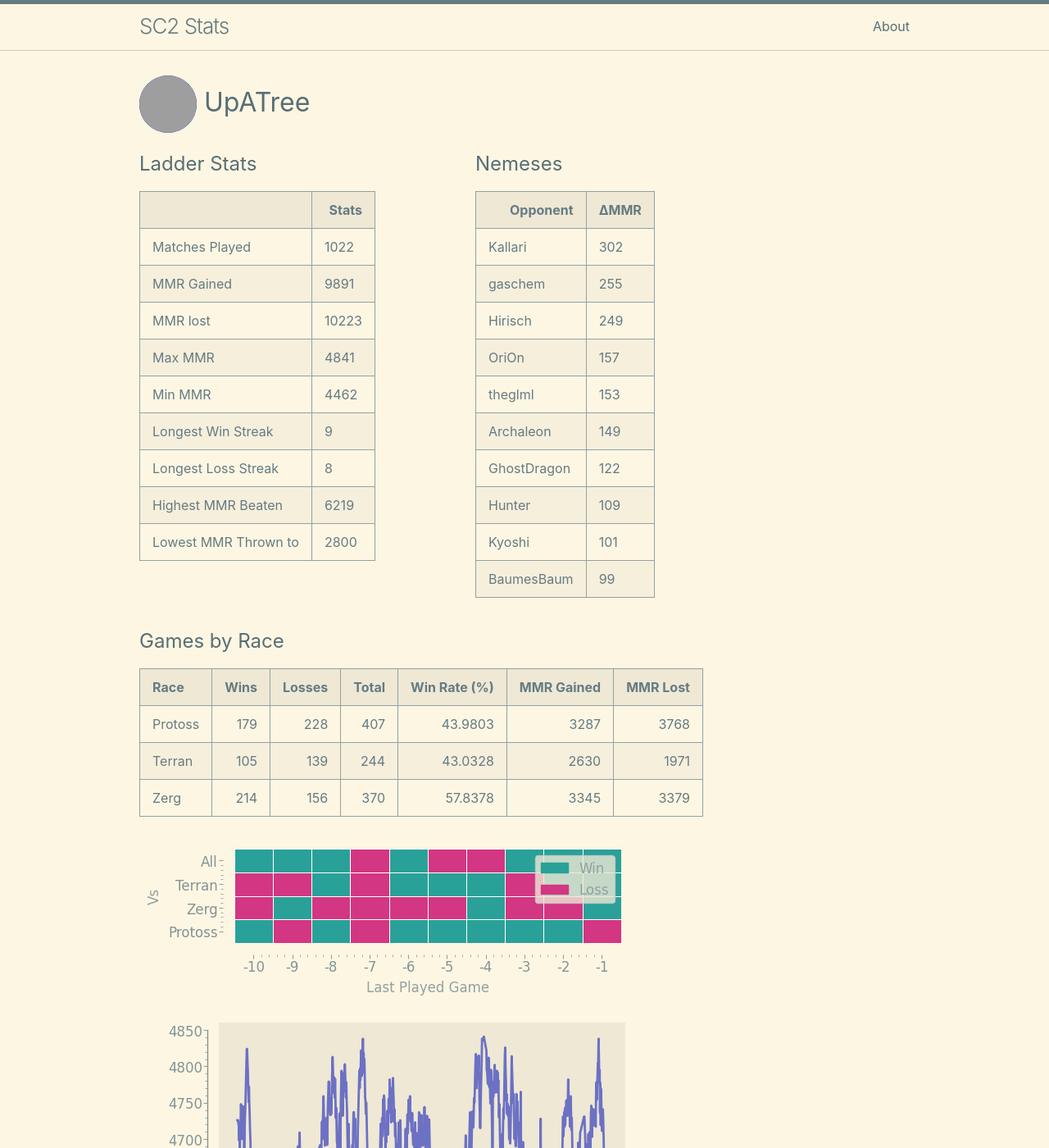
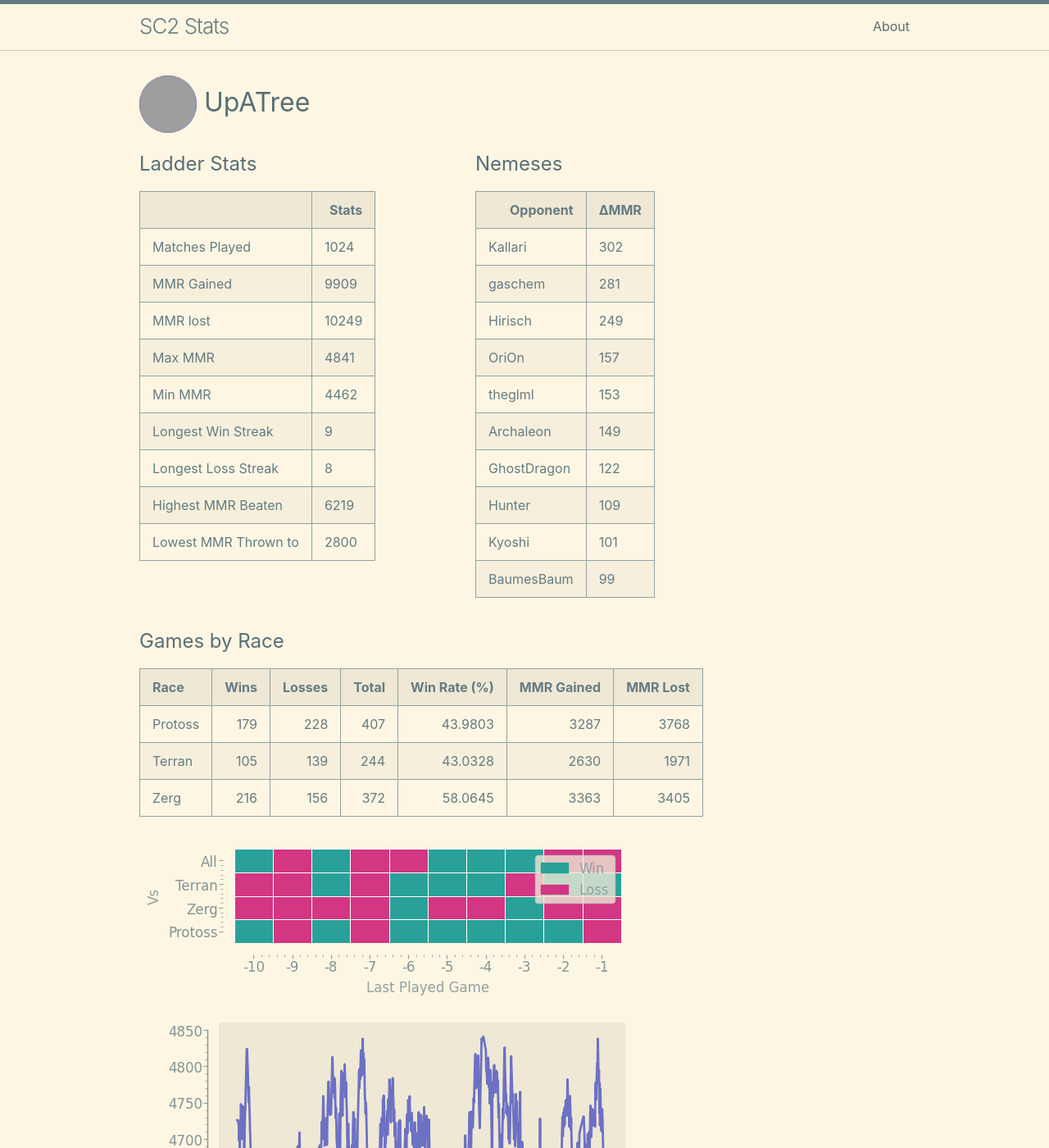
Before and after one commit to kylermurphy/UpATree, a Jekyll site: the page built from docs/index.md, in a window 1280 px wide and 1400 px high. Shown: the whole window at 82% size. Built offline with Jekyll 4.4.1, drawn with Linux system fonts in a browser that asks for light colours; grey boxes are pictures that could not be loaded.

Commit message:
running on push

```diff
--- a/docs/index.md
+++ b/docs/index.md
@@ -18,15 +18,15 @@ layout: home
   <tbody>
     <tr>
       <td>Matches Played</td>
-      <td>1022</td>
+      <td>1024</td>
     </tr>
     <tr>
       <td>MMR Gained</td>
-      <td>9891</td>
+      <td>9909</td>
     </tr>
     <tr>
       <td>MMR lost</td>
-      <td>10223</td>
+      <td>10249</td>
     </tr>
     <tr>
       <td>Max MMR</td>
@@ -71,7 +71,7 @@ layout: home
     </tr>
     <tr>
       <td>gaschem</td>
-      <td>255</td>
+      <td>281</td>
     </tr>
     <tr>
       <td>Hirisch</td>
@@ -116,7 +116,7 @@ layout: home
 |:--------|-------:|---------:|--------:|---------------:|-------------:|-----------:|
 | Protoss |    179 |      228 |     407 |        43.9803 |         3287 |       3768 |
 | Terran  |    105 |      139 |     244 |        43.0328 |         2630 |       1971 |
-| Zerg    |    214 |      156 |     370 |        57.8378 |         3345 |       3379 |
+| Zerg    |    216 |      156 |     372 |        58.0645 |         3363 |       3405 |
 
 ![Games by Race](./assets/gm_hist.png)
 
--- a/log.txt
+++ b/log.txt
@@ -236,3 +236,4 @@ Writing a log file 2025-03-02 17:32:05.
 Writing a log file 2025-03-02 17:48:03.
 Writing a log file 2025-03-02 18:29:26.
 Writing a log file 2025-03-02 18:49:27.
+Writing a log file 2025-03-02 19:16:42.
```
Also changed, not shown: docs/assets/MMR.png, docs/assets/daily.png, docs/assets/gm_hist.png, docs/assets/r_wrt.png, 1 other file.
